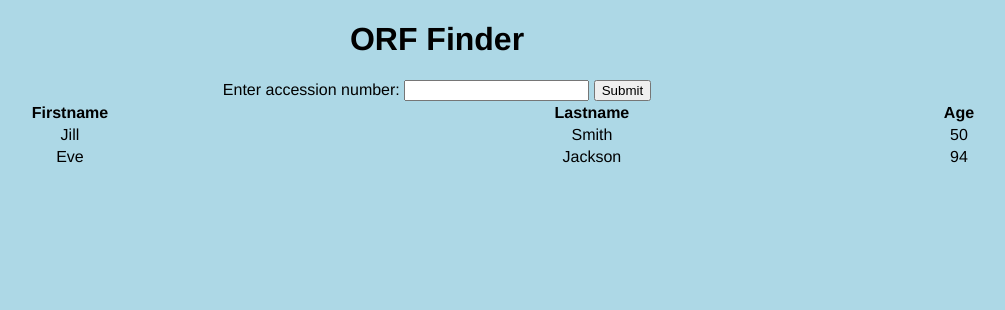
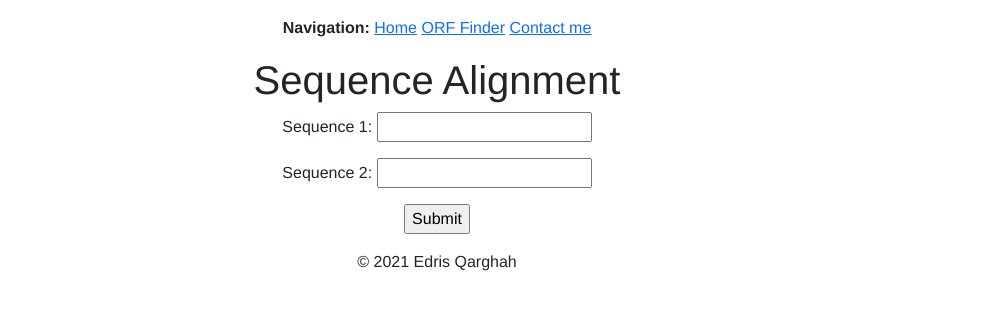
Before and after one commit to edrisq/bio-final, a Flask app: page / in a window 1280 px wide. Shown: the top 310 px of the page, without its empty margins (203-1208 px from the left). Run offline with Flask 2, Linux system fonts and the light colour scheme.

Commit message:
Add table creation and templating

```diff
--- a/main.py
+++ b/main.py
@@ -10,7 +10,17 @@ app = Flask(__name__)
 def root():
     return render_template('index.html')
 
-@app.route('/orf_finder', methods=['GET','POST'])
+@app.route('/table_init', methods=['GET','POST'])
+def table_init():
+    seq1 = request.form.get('seq1')
+    seq2 = request.form.get('seq2')
+    return render_template('init.html', seq1=seq1, seq2=seq2)
+
+@app.route('/orf_finder')
+def orf_root():
+    return render_template('orf.html')
+
+@app.route('/orf_results', methods=['GET','POST'])
 def orf_finder():
     acc = request.form.get('acc') #if key doesn't exist, returns None
     ORFs = acc_to_ORFs(acc).split('\n')
--- a/static/style.css
+++ b/static/style.css
@@ -1,8 +1,23 @@
+
 body {
     font-family: "helvetica", sans-serif;
     text-align: center;
     overflow-wrap: break-word;
     word-wrap: break-word;
     word-break: break-word;
-    background-color: lightblue;
+    background-color: white;
+    padding: 1rem;
 }
+table {
+    table-layout: fixed;
+}
+td, th {
+    width: 50px;
+    height: 50px;
+    border: 1px solid #ccc;
+    text-align: center;
+  }
+th {
+    background: lightblue;
+    border-color: white;
+}
--- a/templates/index.html
+++ b/templates/index.html
@@ -1,35 +1,21 @@
 <!doctype html>
 
+{% extends "layout.html" %}
+{% block content %}
+
 <html>
-<head>
-  <title>ORF Finder</title>
-  <script src="{{ url_for('static', filename='script.js') }}"></script>
-  <link type="text/css" rel="stylesheet" href="{{ url_for('static', filename='style.css') }}">
-</head>
+<body>
+  <h1>Sequence Alignment</h1>
+  <form action="table_init" method="POST" enctype="multipart/form-data">
+    <p>Sequence 1: <input type="text" name="seq1"></p>
+    <p>Sequence 2: <input type="text" name="seq2"></p>
+    <p><input type="submit" name="submit" value="Submit"></p>
 
-<body>
-    <h1>ORF Finder</h1>
-    <form action="orf_finder" method="POST" enctype="multipart/form-data">
-        Enter accession number: <input type="text" name="acc"> <input type="submit" name="submit" value="Submit">
-    </form>
+    {% block table %}{% endblock %}
+  </form>
 
-    <table style="width:100%">
-      <tr>
-        <th>Firstname</th>
-        <th>Lastname</th>
-        <th>Age</th>
-      </tr>
-      <tr>
-        <td>Jill</td>
-        <td>Smith</td>
-        <td>50</td>
-      </tr>
-      <tr>
-        <td>Eve</td>
-        <td>Jackson</td>
-        <td>94</td>
-      </tr>
-    </table>
 </body>
 
 </html>
+
+{% endblock %}
--- /dev/null
+++ b/templates/layout.html
@@ -0,0 +1,19 @@
+<!doctype html>
+<html>
+  <head>
+    <link href="https://cdn.jsdelivr.net/npm/bootstrap@5.0.1/dist/css/bootstrap.min.css" rel="stylesheet" integrity="sha384-+0n0xVW2eSR5OomGNYDnhzAbDsOXxcvSN1TPprVMTNDbiYZCxYbOOl7+AMvyTG2x" crossorigin="anonymous">
+    <title>EQ Final Project</title>
+
+    <script src="{{ url_for('static', filename='script.js') }}"></script>
+    <link type="text/css" rel="stylesheet" href="{{ url_for('static', filename='style.css') }}">
+  </head>
+  <body>
+    <p><strong>Navigation:</strong> <a href="/">Home</a> <a href="/orf_finder">ORF Finder</a> <a href="mailto:edrisq@uchicago.edu">Contact me</a></p>
+    {% block content %}{% endblock %}
+    <p></p>
+    <p></p>
+    <p>&copy; 2021 Edris Qarghah</p>
+
+    <script src="https://cdn.jsdelivr.net/npm/bootstrap@5.0.1/dist/js/bootstrap.bundle.min.js" integrity="sha384-gtEjrD/SeCtmISkJkNUaaKMoLD0//ElJ19smozuHV6z3Iehds+3Ulb9Bn9Plx0x4" crossorigin="anonymous"></script>
+  </body>
+</html>
```
Also changed, not shown: templates/init.html (added, +34 -0 lines), templates/orf.html (added, +20 -0 lines), templates/results.html (+6 -2 lines).
